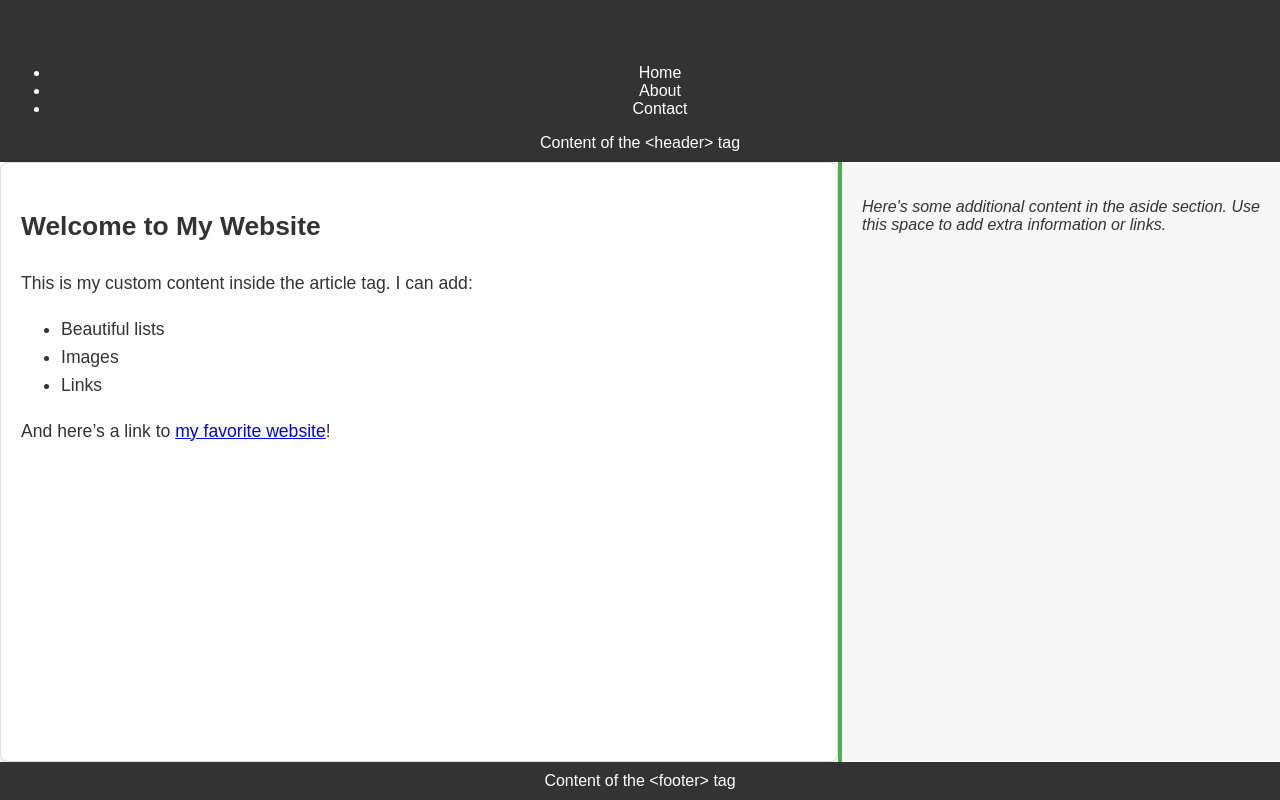
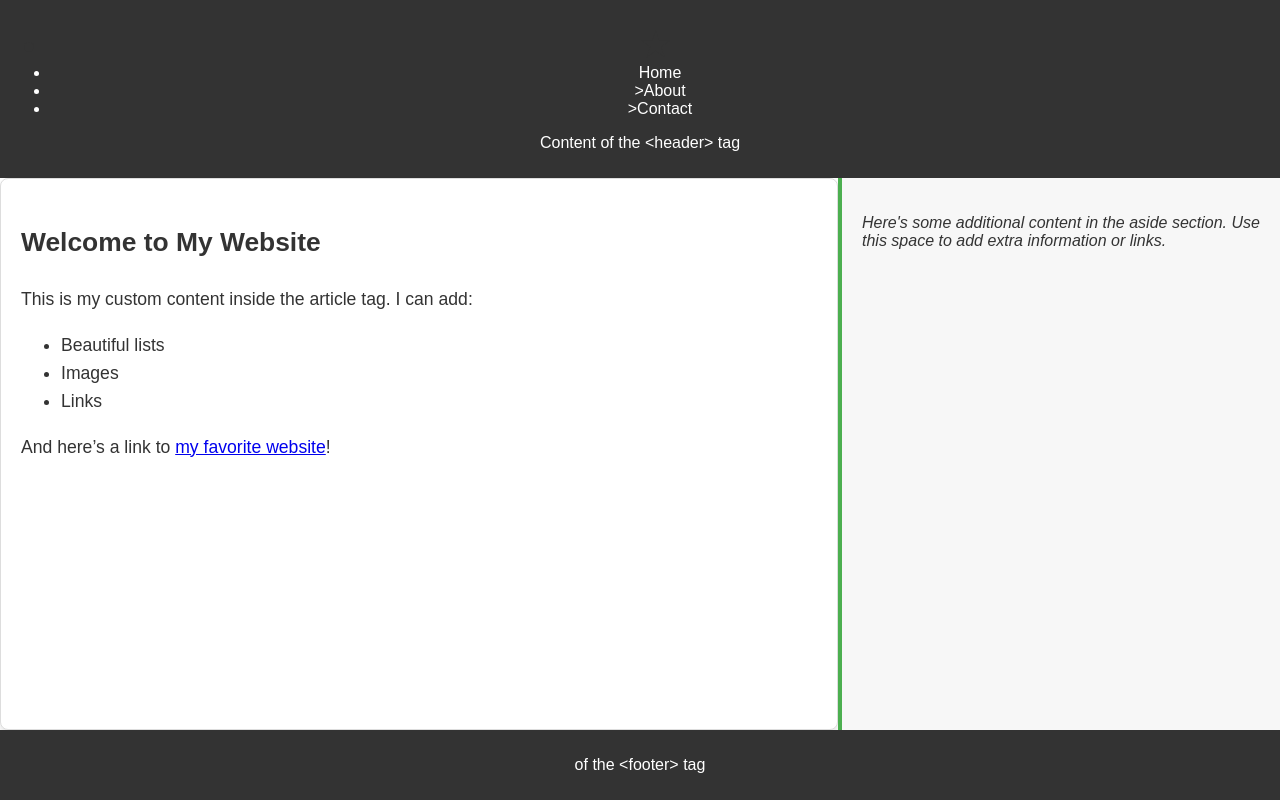
Before and after one commit to Ondayo/alx_html_css, a plain HTML site: page css_basic/index.html in a window 1280 px wide. Drawn offline with Linux system fonts and the light colour scheme.

Commit message:
Updated index.html

```diff
--- a/css_basic/index.html
+++ b/css_basic/index.html
@@ -10,11 +10,11 @@
     <header>
         <ul>
             <li class="logo">&starf;</li> <!-- Logo -->
-            <li>Home</li>
-            <li>About</li>
-            <li>Contact</li>
+            <li><a href="#"></a>Home</li>
+            <li><a href="#"></a>>About</li>
+            <li><a href="#"></a>>Contact</li>
         </ul>
-        Content of the &lt;header&gt; tag
+        <p>Content of the &lt;header&gt; tag</p>
     </header>
     <main>
         <article>
@@ -34,7 +34,7 @@
         </aside>
     </main>
     <footer>
-        Content of the &lt;footer&gt; tag
+        <p>of the &lt;footer&gt; tag</p>
     </footer>
 </body>
 </html>
```
